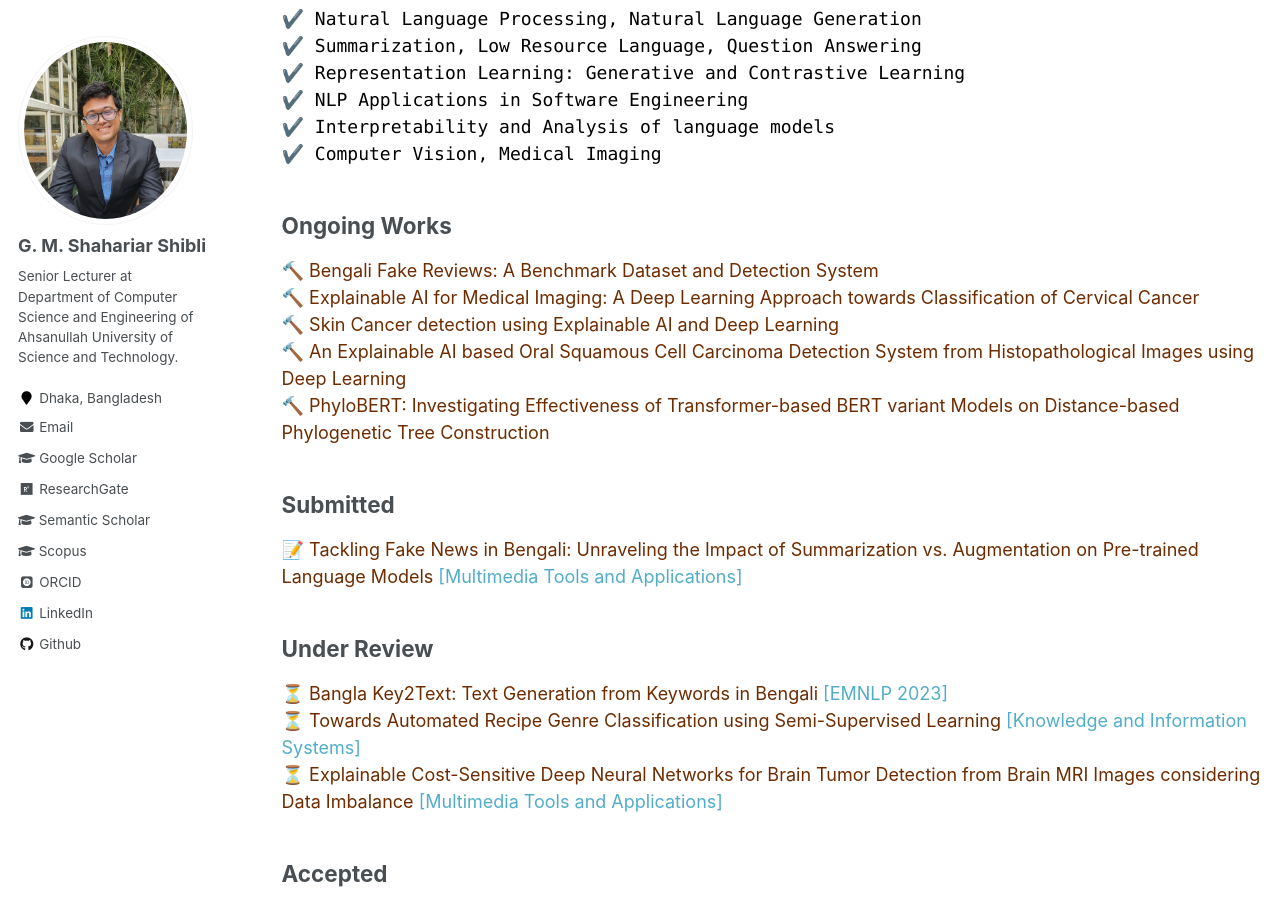
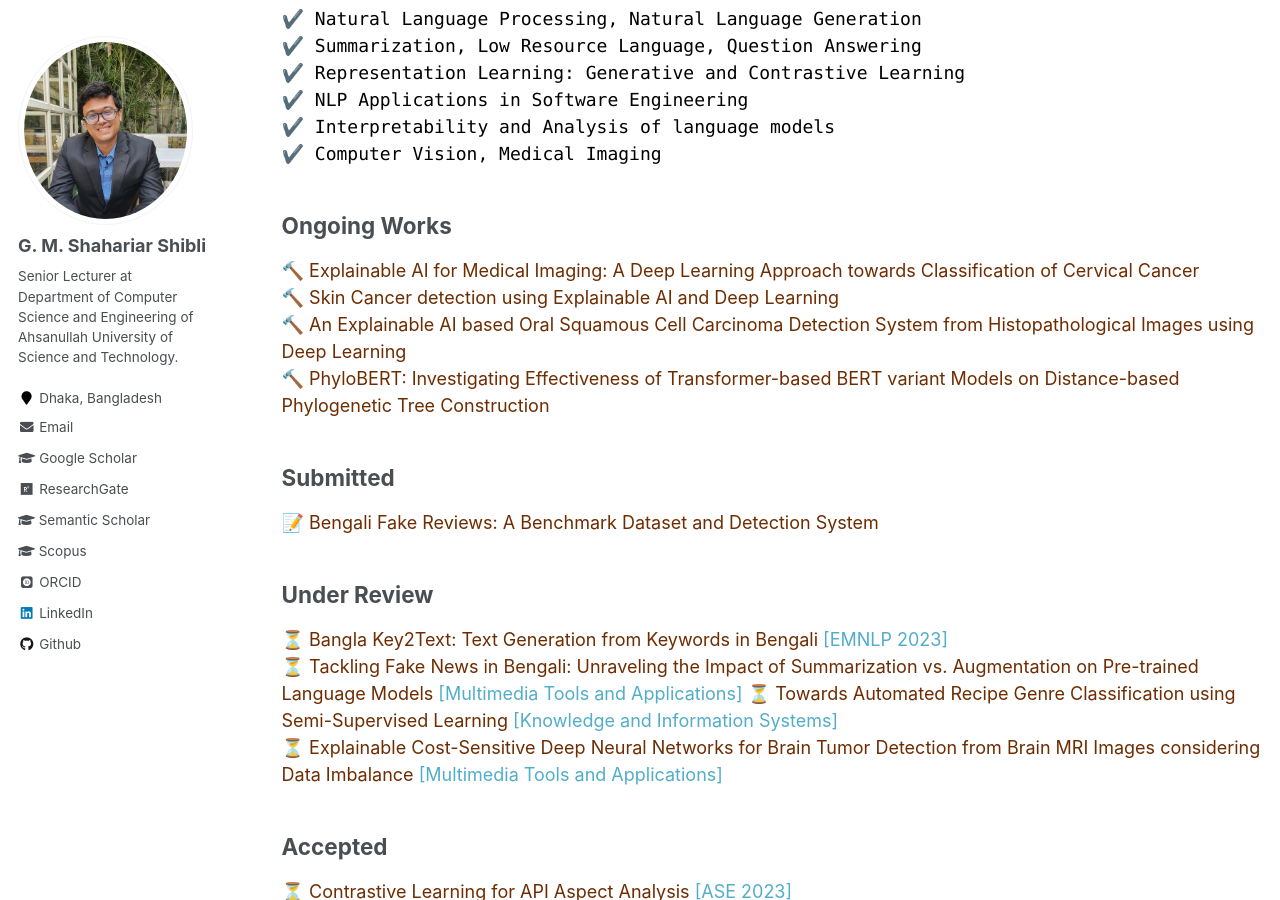
Before and after one commit to shahariar-shibli/shahariar-shibli.github.io, a Jekyll site: the page built from _pages/research.md, in a window 1280 px wide and 900 px high, scrolled down 213 px. Built offline with Jekyll 4.4.1, drawn with Linux system fonts in a browser that asks for light colours; some web fonts are replaced.

Commit message:
Update research.md

```diff
--- a/_pages/research.md
+++ b/_pages/research.md
@@ -18,17 +18,17 @@ author_profile: true
 
 
 ## Ongoing Works
-🔨 <span style="color:#6E2C00">Bengali Fake Reviews: A Benchmark Dataset and Detection System</span><br>
 🔨 <span style="color:#6E2C00">Explainable AI for Medical Imaging: A Deep Learning Approach towards Classification of Cervical Cancer</span><br>
 🔨 <span style="color:#6E2C00">Skin Cancer detection using Explainable AI and Deep Learning</span><br>
 🔨 <span style="color:#6E2C00">An Explainable AI based Oral Squamous Cell Carcinoma Detection System from Histopathological Images using Deep Learning</span><br>
 🔨 <span style="color:#6E2C00">PhyloBERT: Investigating Effectiveness of Transformer-based BERT variant Models on Distance-based Phylogenetic Tree Construction</span>
 
 ## Submitted
-📝 <span style="color:#6E2C00">Tackling Fake News in Bengali: Unraveling the Impact of Summarization vs. Augmentation on Pre-trained Language Models</span> [[Multimedia Tools and Applications]](https://www.springer.com/journal/11042)
+📝 <span style="color:#6E2C00">Bengali Fake Reviews: A Benchmark Dataset and Detection System</span><br>
 
 ## Under Review
 ⏳ <span style="color:#6E2C00">Bangla Key2Text: Text Generation from Keywords in Bengali</span> [[EMNLP 2023]](https://2023.emnlp.org/)<br>
+⏳ <span style="color:#6E2C00">Tackling Fake News in Bengali: Unraveling the Impact of Summarization vs. Augmentation on Pre-trained Language Models</span> [[Multimedia Tools and Applications]](https://www.springer.com/journal/11042)
 ⏳ <span style="color:#6E2C00">Towards Automated Recipe Genre Classification using Semi-Supervised Learning</span> [[Knowledge and Information Systems]](https://www.springer.com/journal/10115)<br>
 ⏳ <span style="color:#6E2C00">Explainable Cost-Sensitive Deep Neural Networks for Brain Tumor Detection from Brain MRI Images considering Data Imbalance</span> [[Multimedia Tools and Applications]](https://www.springer.com/journal/11042)
 
```
